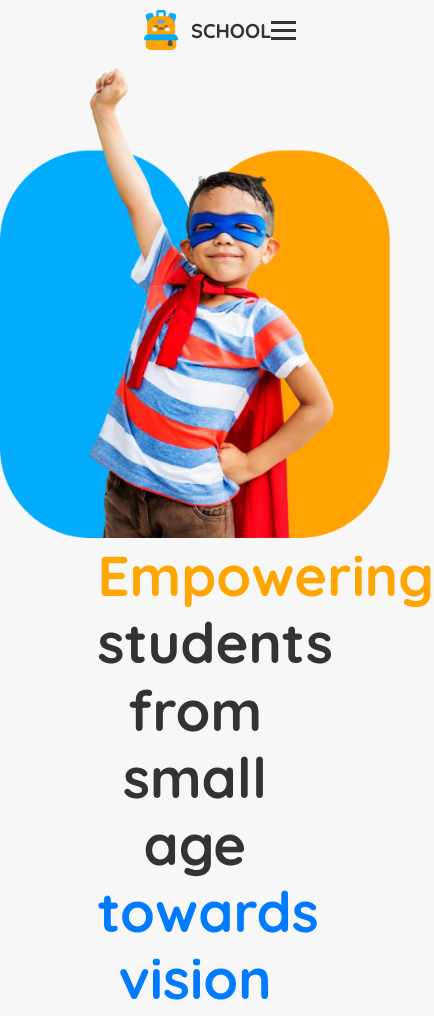
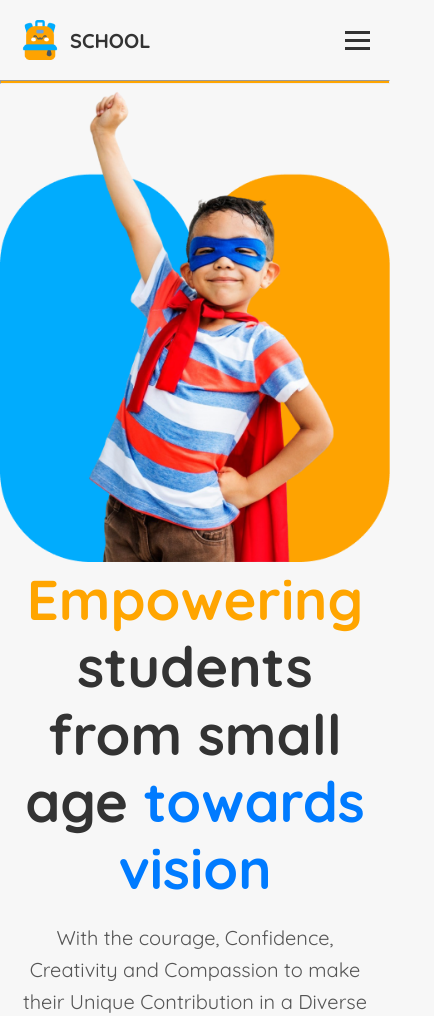
Before and after one commit to Shohidul02/05-assignment02, a plain HTML site: page index.html in a window 390 px wide. Shown: the top 1016 px of the page, 434 px wide, since content can reach past the window. Drawn offline with Linux system fonts and the light colour scheme.

Commit message:
mobile responsive horizantal bar added

```diff
--- a/index.html
+++ b/index.html
@@ -29,6 +29,7 @@
           <div></div>
         </div>
       </nav>
+      <hr class="horizontal">
 
       <section class="hero">
         <div class="hero-content">
@@ -77,8 +78,9 @@
   </section>
 
   <!-- our story section -->
-  <h2 class="our-story">Our Stories</h2>
+
   <section class="blog-section">
+    <h2 class="our-story">Our Stories</h2>
     <div class="container">
       <div class="card">
         <img src="assets/story-1.png" alt="Kids smiling">
--- a/style/style.css
+++ b/style/style.css
@@ -31,7 +31,7 @@ body {
   /* navbar section */
   .navbar {
     display: flex;
-    justify-content: space-between;
+    justify-content:space-between;
     align-items: center;
     padding: 10px 141px;
     background-color: #F7F7F7;
@@ -86,6 +86,12 @@ body {
 
   .contact-btn:hover {
     background-color: #e69500;
+  }
+  .horizontal{
+    height:2px;
+    background-color:#FFA500;
+    color:#FFA500;
+    display: none;
   }
   /* banner section */
   .hero {
@@ -248,16 +254,6 @@ body {
 
 .card-content {
   padding: 16px;
-}
-
-.card-content .date {
-  display: inline-block;
-  font-size: 12px;
-  background-color: #62d4da;
-  color: #ffffff;
-  padding: 4px 8px;
-  border-radius: 15px;
-  margin-bottom: 8px;
 }
 
 .card-content h3 {
@@ -493,6 +489,16 @@ body {
 .contact-btn{
     display: none;
 }
+.navbar {
+  padding:20px;
+  margin: 0 auto;
+}
+.horizontal{
+  display: block;
+}
+.hero-content {
+  max-width: 90%;
+}
 .hero {
     display: flex;
     flex-direction: column-reverse;
@@ -539,4 +545,7 @@ body {
     left: 30%;
     transform: translate(-50%, -50%);
 }
+.navbar{
+
 }
+}
```
